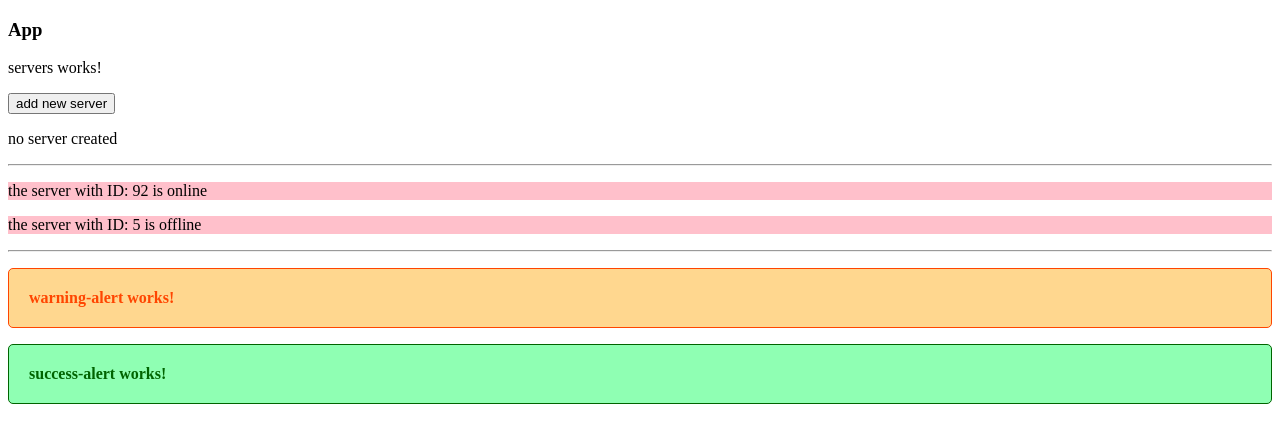
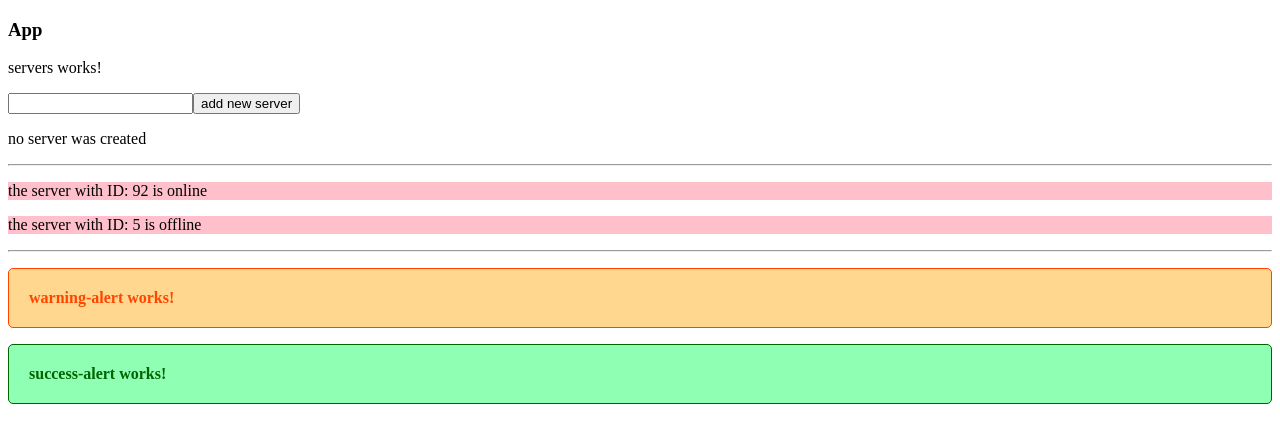
Before and after one commit to imganjgahi/ngtut, an Angular app: page / in a window 1280 px wide. Shown: the top 442 px of the page. Built offline with nearby package versions, Linux system fonts and the light colour scheme.

Commit message:
input event

```diff
--- a/src/app/servers/servers.component.html
+++ b/src/app/servers/servers.component.html
@@ -1,10 +1,11 @@
 <p>servers works!</p>
+<input type="text" (input)= "onChangeServerInput($event)">
 <button
 [disabled]="!allowNewServer"
 (click)="onCreateServer()"
 (mouseout)="onChangeBtnText('Add new Server')"
 (mouseover)="onChangeBtnText('Click to add')"> {{creationBtnText}} </button>
-<p> {{serverCreationStatus}} </p>
+<p> {{serverName == "" ? 'no server was created' : serverName}} </p>
 <hr>
 <app-server></app-server>
 <app-server></app-server>
--- a/src/app/servers/servers.component.ts
+++ b/src/app/servers/servers.component.ts
@@ -7,9 +7,9 @@ import { Component, OnInit } from '@angular/core';
 })
 export class ServersComponent implements OnInit {
   allowNewServer: boolean = false;
-  serverCreationStatus = 'no server created'
-  creationBtnText = "add new server"
-
+  serverCreationStatus = 'no server created';
+  creationBtnText = "add new server";
+  serverName = ""
   constructor() {
     setTimeout(() => {
       this.allowNewServer = true
@@ -19,6 +19,10 @@ export class ServersComponent implements OnInit {
   ngOnInit() {
   }
 
+  onChangeServerInput (event: Event) {
+    this.serverName = (<HTMLInputElement>event.target).value
+    console.log(this.serverName)
+  }
   onChangeBtnText (txt: string) {
     this.creationBtnText= txt
   }
```
